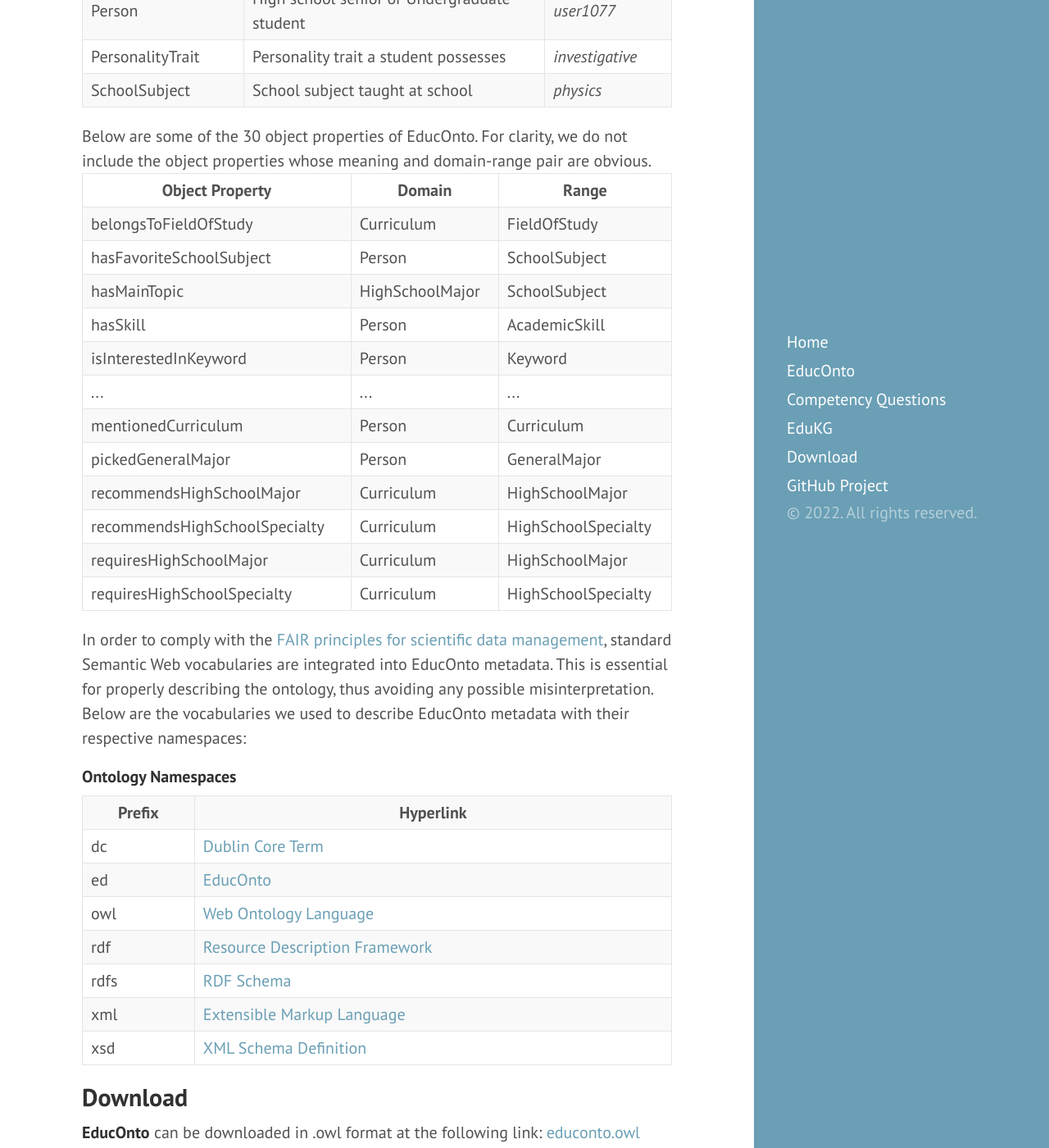
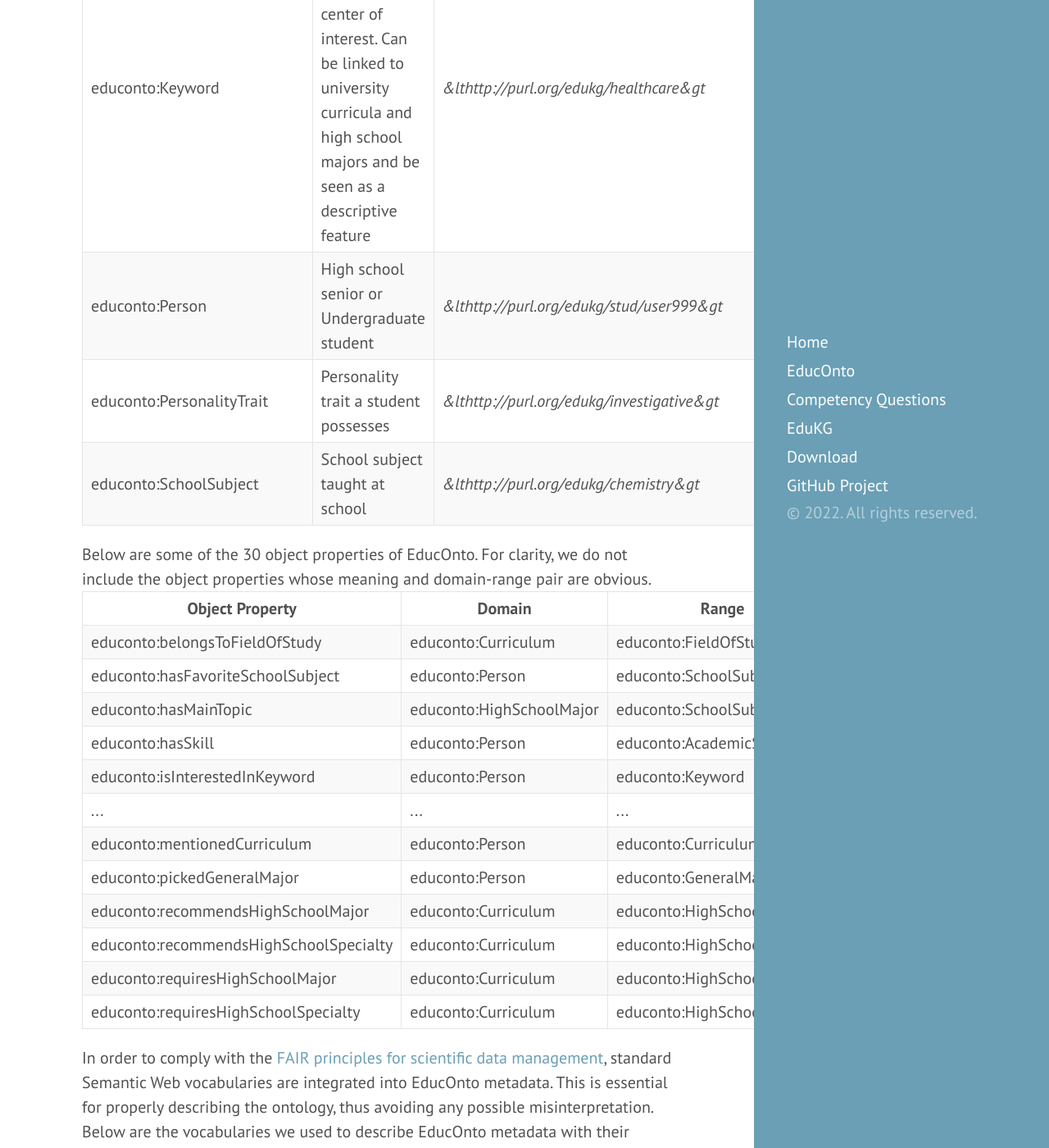
Before and after one commit to nicolas-hbt/educ-ontokg, a Jekyll site: the page built from educonto.md, in a window 1280 px wide and 1400 px high, scrolled down 2016 px. Shown: the whole window at 82% size. Built offline with Jekyll 4.4.1, drawn with Linux system fonts in a browser that asks for light colours; Markdown is read by kramdown in place of the engine named in the settings; some of the changed text lies outside the part shown.

Commit message:
Update educonto.md

```diff
--- a/educonto.md
+++ b/educonto.md
@@ -36,49 +36,49 @@
 </thead>
 <tbody>
   <tr>
-    <td>AcademicSkill</td>
+    <td>educonto:AcademicSkill</td>
     <td>Skill that a student possesses</td>
-    <td><i>good memory</i></td>
+    <td><i>&lthttp://purl.org/edukg/good_memory&gt</i></td>
   </tr>
   <tr>
-    <td>Curriculum</td>
+    <td>educonto:Curriculum</td>
     <td>University curriculum</td>
-    <td><i>Bachelor's Degree - Mathematics</i></td>
+    <td><i>&lthttp://purl.org/edukg/curriculum/lg_psycho&gt</i></td>
   </tr>
   <tr>
-    <td>FieldOfStudy</td>
+    <td>educonto:FieldOfStudy</td>
     <td>Field of Study</td>
-    <td><i>engineering</i></td>
+    <td><i>&lthttp://purl.org/edukg/engineering&gt</i></td>
   </tr>
   <tr>
-    <td>HighSchoolMajor</td>
+    <td>educonto:HighSchoolMajor</td>
     <td>Chosen major in high school</td>
-    <td><i>scientific track</i></td>
+    <td><i>&lthttp://purl.org/edukg/major/ts&gt</i></td>
   </tr>
     <tr>
-    <td>HighSchoolSpecialty</td>
+    <td>educonto:HighSchoolSpecialty</td>
     <td>Chosen specialty in high school</td>
-    <td><i>mathematics</i></td>
+    <td><i>&lthttp://purl.org/edukg/spe/arts&gt</i></td>
   </tr>
       <tr>
-    <td>Keyword</td>
+    <td>educonto:Keyword</td>
     <td>Can be linked to student and seen as a center of interest. Can be linked to university curricula and high school majors and be seen as a descriptive feature</td>
-    <td><i>aeronautics</i></td>
+    <td><i>&lthttp://purl.org/edukg/healthcare&gt</i></td>
   </tr>
       <tr>
-    <td>Person</td>
+    <td>educonto:Person</td>
     <td>High school senior or Undergraduate student</td>
-    <td><i>user1077</i></td>
+    <td><i>&lthttp://purl.org/edukg/stud/user999&gt</i></td>
   </tr>
         <tr>
-    <td>PersonalityTrait</td>
+    <td>educonto:PersonalityTrait</td>
     <td>Personality trait a student possesses</td>
-    <td><i>investigative</i></td>
+    <td><i>&lthttp://purl.org/edukg/investigative&gt</i></td>
   </tr>
         <tr>
-    <td>SchoolSubject</td>
+    <td>educonto:SchoolSubject</td>
     <td>School subject taught at school</td>
-    <td><i>physics</i></td>
+    <td><i>&lthttp://purl.org/edukg/chemistry&gt</i></td>
   </tr>
 
 </tbody>
@@ -96,29 +96,29 @@
 </thead>
 <tbody>
   <tr>
-    <td>belongsToFieldOfStudy</td>
-    <td>Curriculum</td>
-    <td>FieldOfStudy</td>
+    <td>educonto:belongsToFieldOfStudy</td>
+    <td>educonto:Curriculum</td>
+    <td>educonto:FieldOfStudy</td>
   </tr>
    <tr>
-    <td>hasFavoriteSchoolSubject</td>
-    <td>Person</td>
-    <td>SchoolSubject</td>
+    <td>educonto:hasFavoriteSchoolSubject</td>
+    <td>educonto:Person</td>
+    <td>educonto:SchoolSubject</td>
   </tr>
     <tr>
-    <td>hasMainTopic</td>
-    <td>HighSchoolMajor</td>
-    <td>SchoolSubject</td>
+    <td>educonto:hasMainTopic</td>
+    <td>educonto:HighSchoolMajor</td>
+    <td>educonto:SchoolSubject</td>
   </tr>
   <tr>
-    <td>hasSkill</td>
-    <td>Person</td>
-    <td>AcademicSkill</td>
+    <td>educonto:hasSkill</td>
+    <td>educonto:Person</td>
+    <td>educonto:AcademicSkill</td>
   </tr>
   <tr>
-    <td>isInterestedInKeyword</td>
-    <td>Person</td>
-    <td>Keyword</td>
+    <td>educonto:isInterestedInKeyword</td>
+    <td>educonto:Person</td>
+    <td>educonto:Keyword</td>
   </tr>
     <tr>
     <td>...</td>
@@ -126,34 +126,34 @@
     <td>...</td>
   </tr>
    <tr>
-    <td>mentionedCurriculum</td>
-    <td>Person</td>
-    <td>Curriculum</td>
+    <td>educonto:mentionedCurriculum</td>
+    <td>educonto:Person</td>
+    <td>educonto:Curriculum</td>
   </tr>
     <tr>
-    <td>pickedGeneralMajor</td>
-    <td>Person</td>
-    <td>GeneralMajor</td>
+    <td>educonto:pickedGeneralMajor</td>
+    <td>educonto:Person</td>
+    <td>educonto:GeneralMajor</td>
   </tr>
       <tr>
-    <td>recommendsHighSchoolMajor</td>
-    <td>Curriculum</td>
-    <td>HighSchoolMajor</td>
+    <td>educonto:recommendsHighSchoolMajor</td>
+    <td>educonto:Curriculum</td>
+    <td>educonto:HighSchoolMajor</td>
   </tr>
       <tr>
-    <td>recommendsHighSchoolSpecialty</td>
-    <td>Curriculum</td>
-    <td>HighSchoolSpecialty</td>
+    <td>educonto:recommendsHighSchoolSpecialty</td>
+    <td>educonto:Curriculum</td>
+    <td>educonto:HighSchoolSpecialty</td>
   </tr>
       <tr>
-    <td>requiresHighSchoolMajor</td>
-    <td>Curriculum</td>
-    <td>HighSchoolMajor</td>
+    <td>educonto:requiresHighSchoolMajor</td>
+    <td>educonto:Curriculum</td>
+    <td>educonto:HighSchoolMajor</td>
   </tr>
       <tr>
-    <td>requiresHighSchoolSpecialty</td>
-    <td>Curriculum</td>
-    <td>HighSchoolSpecialty</td>
+    <td>educonto:requiresHighSchoolSpecialty</td>
+    <td>educonto:Curriculum</td>
+    <td>educonto:HighSchoolSpecialty</td>
   </tr>
 </tbody>
 </table>
```
